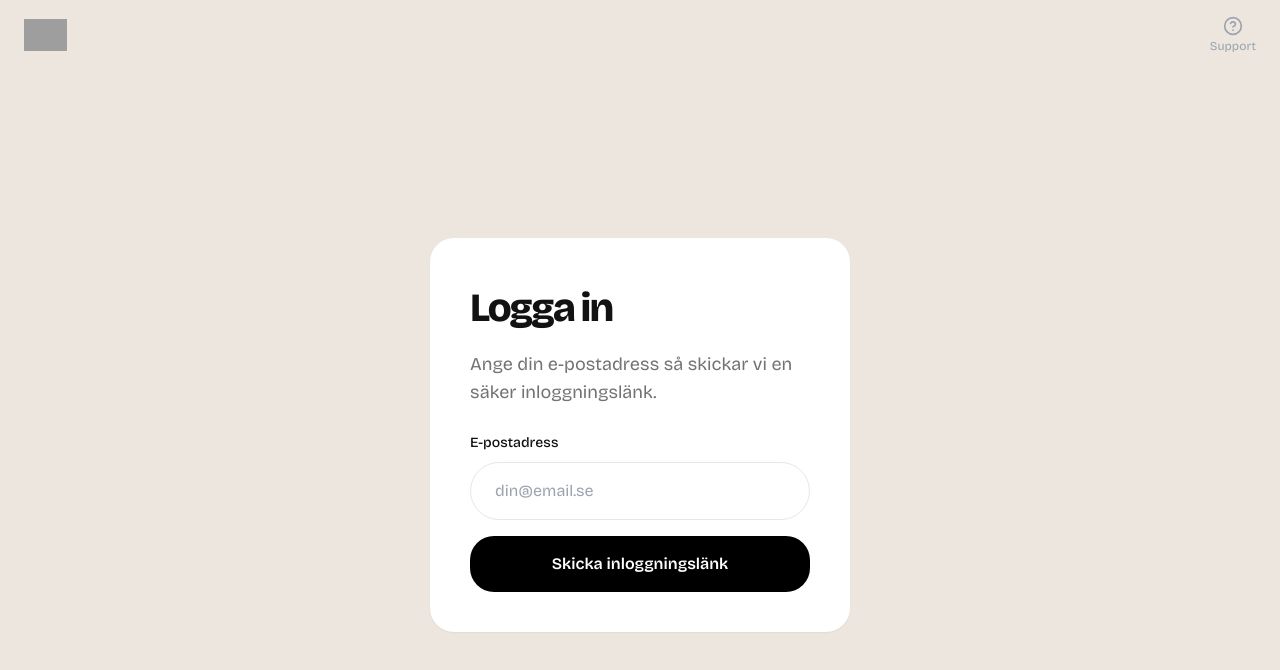
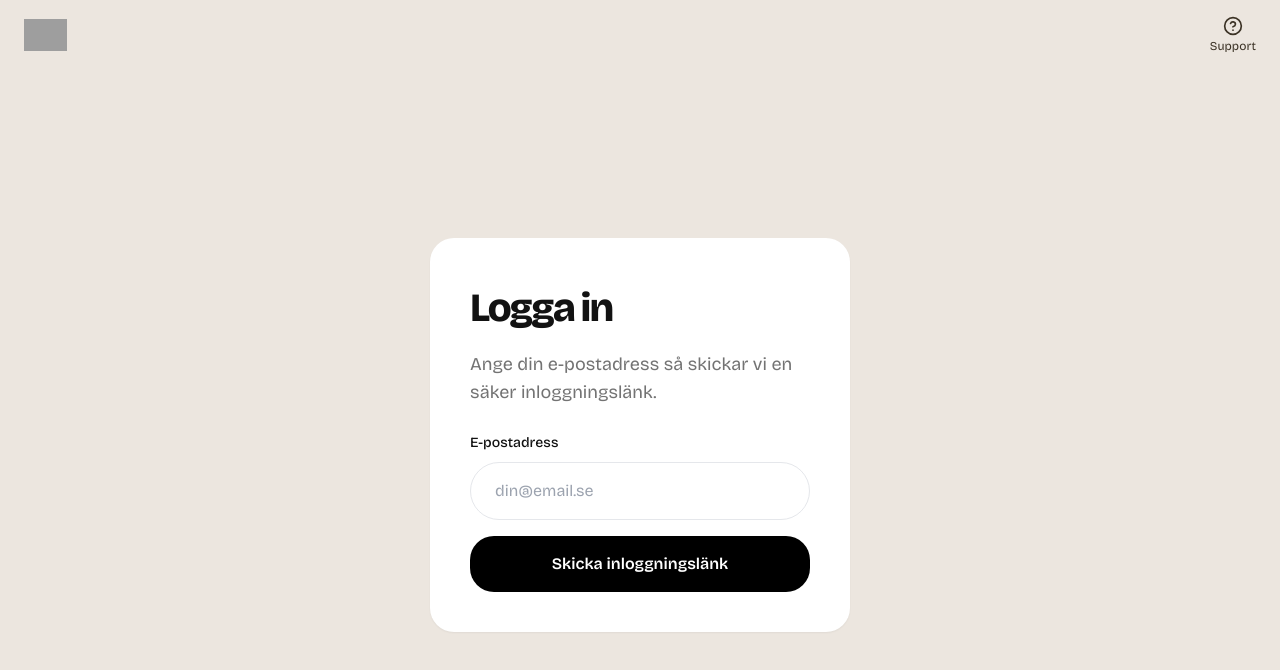
Before and after one commit to olivoljan/olivkassen-kundportal, a Next.js app: page / in a window 1280 px wide. Shown: the top 670 px of the page. Built offline with nearby package versions, Linux system fonts and the light colour scheme; no server answers; grey boxes are pictures that could not be loaded.

Commit message:
fix: remove header background and match support color to logo

```diff
--- a/app/components/SiteHeader.tsx
+++ b/app/components/SiteHeader.tsx
@@ -19,7 +19,7 @@ export function SiteHeader() {
         href="https://www.olivkassen.com/kontakta-oss"
         target="_blank"
         rel="noopener noreferrer"
-        className="flex flex-col items-center gap-0.5 text-gray-400 hover:text-gray-600 transition"
+        className="flex flex-col items-center gap-0.5 text-[#3b3225] hover:opacity-70 transition"
       >
         <CircleHelp className="w-5 h-5" />
         <span className="text-xs">Support</span>
```
